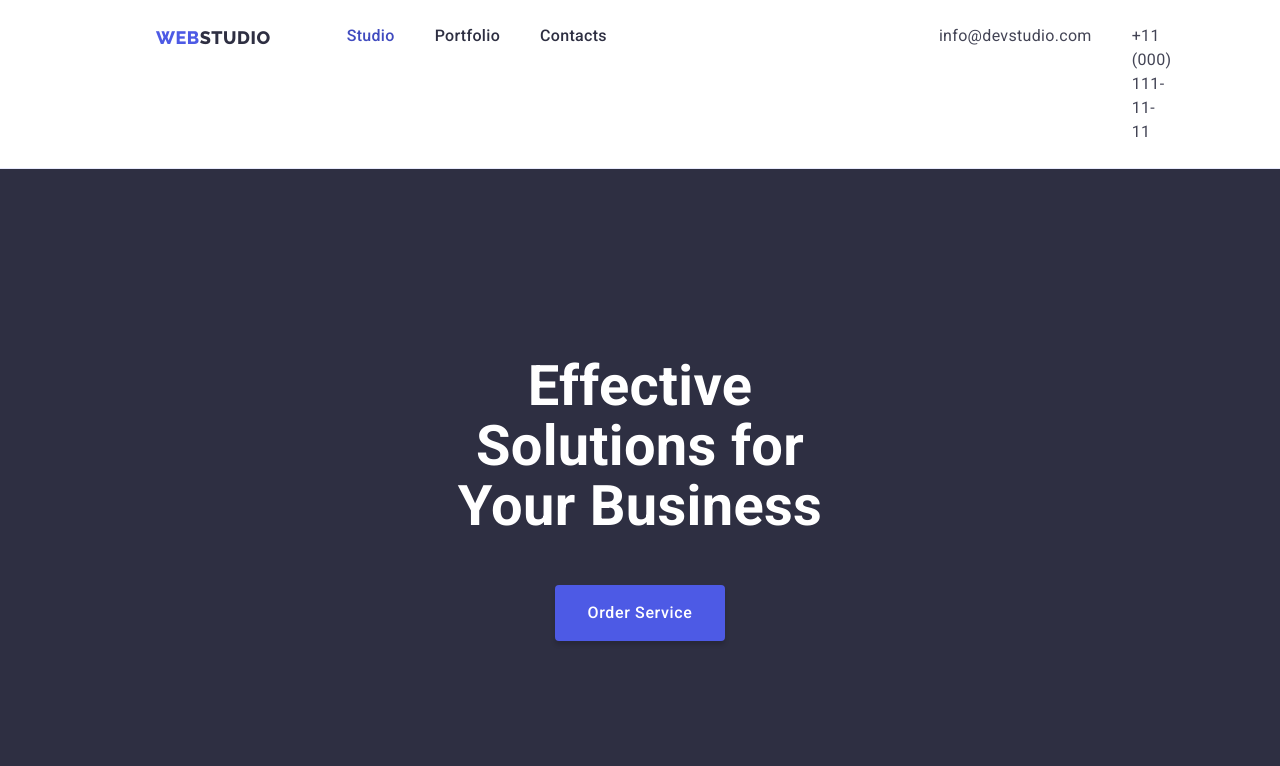
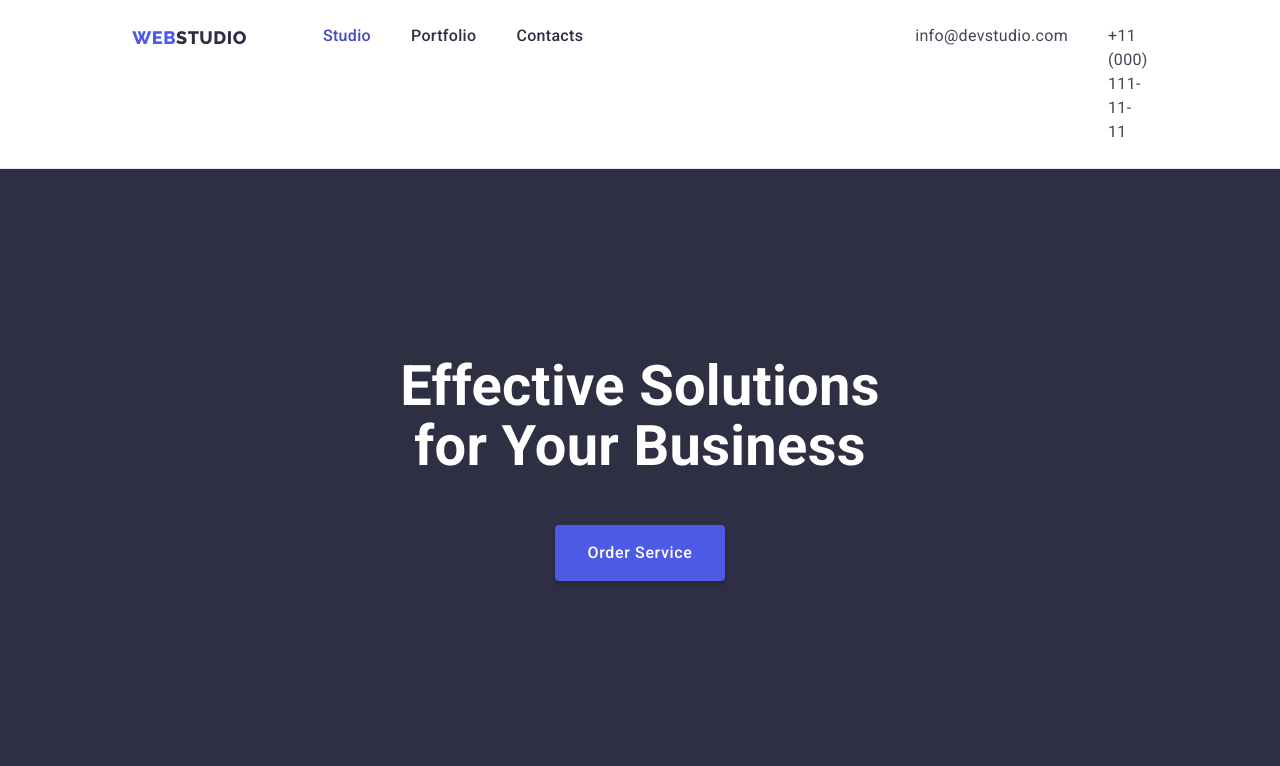
Before and after one commit to OlehKozubJS/goit-markup-hw-03, a plain HTML site: page index.html in a window 1280 px wide. Shown: the top 766 px of the page. Drawn offline with nearby package versions, Linux system fonts and the light colour scheme.

Commit message:
Upadate All

```diff
--- a/css/styles.css
+++ b/css/styles.css
@@ -14,8 +14,6 @@
 /* Common style settings */
 
 body {
-    max-width: 1440px;
-    margin: 0 auto;
     font-family: 'Roboto', sans-serif;
     font-size: 16px;
     font-weight: 400;
@@ -59,6 +57,8 @@ button {
 }
 
 .container {
+    max-width: 1158px;
+    margin: 0 auto;
     padding: 0 15px;
 }
 
@@ -84,8 +84,10 @@ nav {
 header .container,
 nav,
 nav ul,
-address ul {
+address ul,
+.filter-buttons {
     display: flex;
+    justify-content: center;
 }
 
 nav ul,
@@ -192,7 +194,7 @@ address ul {
 
 .order-section {
     background-color: var(--headline-clr);
-    padding: 188px 423px;
+    padding: 188px;
 }
 
 .order-service-button {
@@ -259,7 +261,8 @@ address ul {
 /* Product section settings */
 
 .filter-buttons {
-    padding: 96px 406px 72px;
+    padding-top: 96px;
+    padding-bottom: 72px;
     display: flex;
     gap: 24px;
 }
--- a/index.html
+++ b/index.html
@@ -47,7 +47,7 @@
     <main>
         <section class="order-section">
             <div class="container">
-                <h1 class="main-headline">Effective Solutions for Your Business</h1>
+                <h1 class="main-headline">Effective Solutions<br>for Your Business</h1>
                 <div class="center">
                     <button class="order-service-button" type="button">Order Service</button>
                 </div>
```
